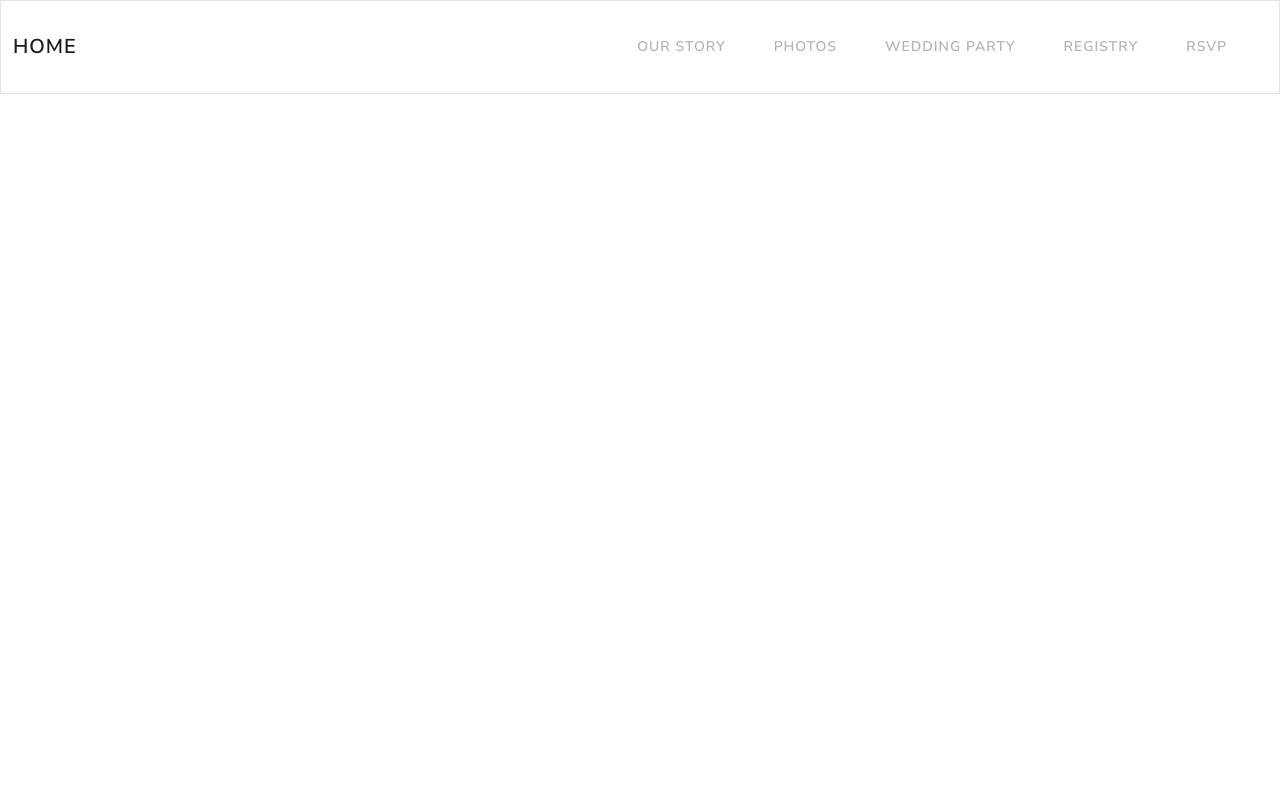
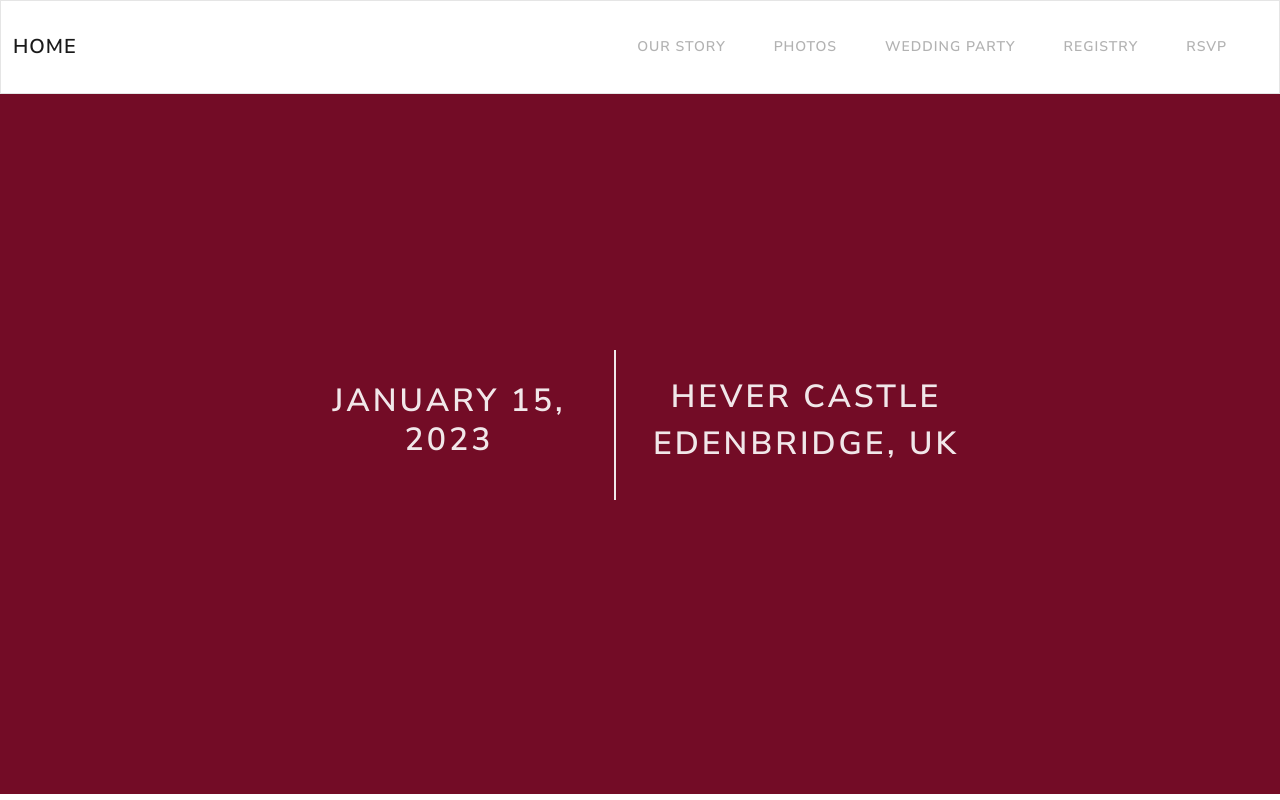
Before and after one commit to kaytijackson97/wedding-website, a React (Create React App) app: page / in a window 1280 px wide. Built offline with nearby package versions, Linux system fonts and the light colour scheme.

Commit message:
WW-2: Home Page

```diff
--- a/src/App.css
+++ b/src/App.css
@@ -1,38 +1,3 @@
 .App {
   text-align: center;
 }
-
-.App-logo {
-  height: 40vmin;
-  pointer-events: none;
-}
-
-@media (prefers-reduced-motion: no-preference) {
-  .App-logo {
-    animation: App-logo-spin infinite 20s linear;
-  }
-}
-
-.App-header {
-  background-color: #282c34;
-  min-height: 100vh;
-  display: flex;
-  flex-direction: column;
-  align-items: center;
-  justify-content: center;
-  font-size: calc(10px + 2vmin);
-  color: white;
-}
-
-.App-link {
-  color: #61dafb;
-}
-
-@keyframes App-logo-spin {
-  from {
-    transform: rotate(0deg);
-  }
-  to {
-    transform: rotate(360deg);
-  }
-}
--- a/src/App.js
+++ b/src/App.js
@@ -4,14 +4,17 @@
   Route,
 } from 'react-router-dom';
 
-import './App.css';
 import Nav from './Nav';
+import Home from './pages/Home.js';
 
 function App() {
   return (
     <div className="App">
       <Router>
         <Nav/>
+        <Switch>
+          <Route exact path='/' component={Home} />
+        </Switch>
       </Router>
     </div>
   );
--- /dev/null
+++ b/src/Constants.js
@@ -0,0 +1,9 @@
+export const WEDDING_DATE = 'January 15, 2023';
+
+export const WEDDING_LOCATION = {
+    name: 'Hever Castle',
+    address: 'Hever Rd, Hever',
+    city: 'Edenbridge',
+    postalCode: 'TN8 7NG',
+    country: 'UK',
+};
--- /dev/null
+++ b/src/pages/Home.css
@@ -0,0 +1,34 @@
+.home-container {
+    background-color: #730c26;
+    height: 700px;
+    text-align: center;
+    vertical-align: middle;
+    width: 100%;
+}
+
+.inner-div {
+    display: inline-block;
+    margin-top: 20%;
+    vertical-align: middle;
+}
+
+.date-div {
+    width: 300px;
+}
+
+.location-div {
+    width: 350px;
+}
+
+.vl {
+    border-left: 2px solid #ffffff;
+    height: 150px;
+    margin-left: 15px;
+    margin-right: 15px;
+    opacity: 0.9;
+}
+
+.details-color {
+    color: #ffffff;
+    opacity: 0.9;
+}
--- /dev/null
+++ b/src/pages/Home.js
@@ -0,0 +1,25 @@
+import { WEDDING_DATE, WEDDING_LOCATION } from "../Constants";
+import './Home.css';
+
+const HomePage = () => {
+    return (
+        <div className="home-container">
+            <div className="inner-div date-div">
+            <h1 className="details-color">
+                    {WEDDING_DATE}
+                </h1>
+            </div>
+            <div className="inner-div vl"></div>
+            <div className="inner-div location-div">
+                <h1 className="details-color">
+                    {WEDDING_LOCATION.name}
+                </h1>
+                <h1 className="details-color">
+                    {WEDDING_LOCATION.city}, {WEDDING_LOCATION.country}
+                </h1>
+            </div>
+        </div>
+    );
+};
+
+export default HomePage;
```
Also changed, not shown: 1 other file (tests, documents, lock files or other folders).
